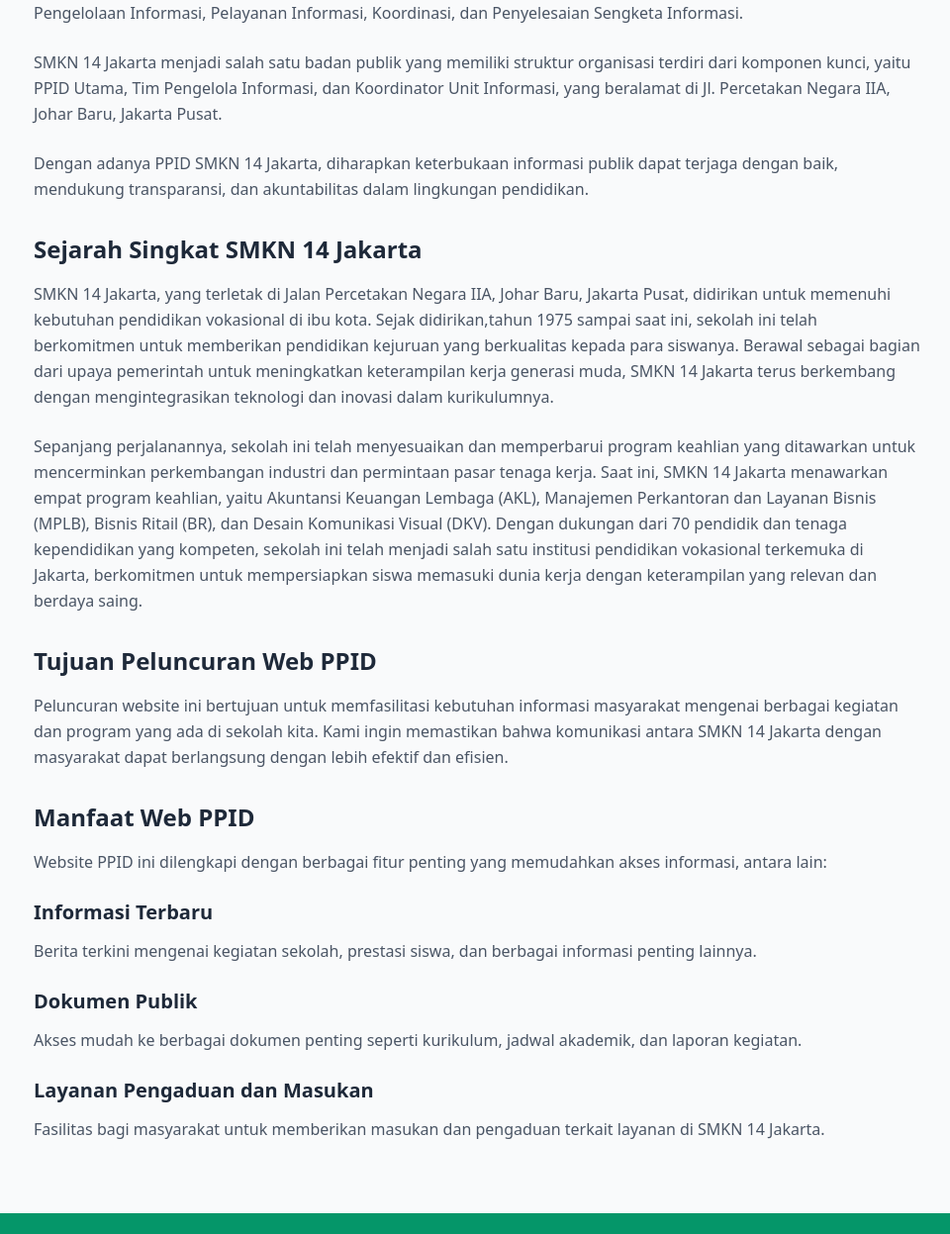
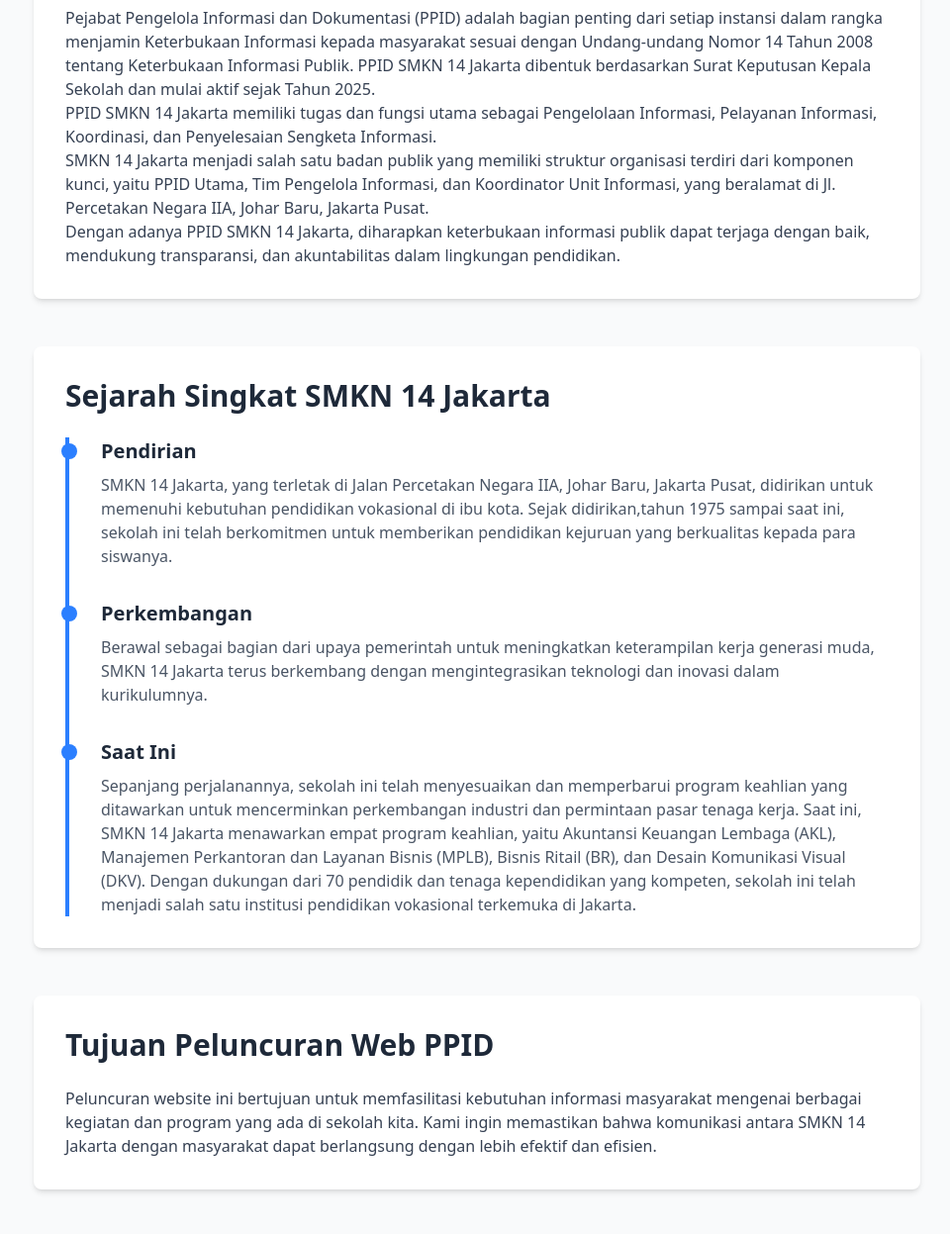
Before and after one commit to RaidToaster/SchoolWeb, an Astro site: page /profil in a window 1280 px wide. Shown: the part 421-1668 px from the top of the page at 99% size, without its empty margins (158-1118 px from the left). Built offline with nearby package versions, Linux system fonts and the light colour scheme; Astro itself is replaced by a stand-in of ours.

Commit message:
Update profil.astro

```diff
--- a/src/pages/profil.astro
+++ b/src/pages/profil.astro
@@ -3,60 +3,73 @@ import PageLayout from "../layouts/PageLayout.astro";
 ---
 
 <PageLayout title="Profil - PPID SMKN 14 Jakarta">
-  <div class="container mx-auto px-6 py-12">
-    <div class="max-w-4xl mx-auto">
-      <h1 class="text-4xl font-bold text-gray-800 mb-8">Profil PPID SMKN 14 Jakarta</h1>
+  <div class="bg-gray-50">
+    <div class="container mx-auto px-6 py-8">
+      <div class="max-w-4xl mx-auto text-center">
+        <h1 class="text-4xl md:text-5xl font-bold text-gray-900 mb-4">Profil PPID SMKN 14 Jakarta</h1>
+        <p class="text-lg text-gray-600">Mengenal lebih dekat Pejabat Pengelola Informasi dan Dokumentasi SMKN 14 Jakarta.</p>
+      </div>
+    </div>
+  </div>
 
-      <div class="prose prose-lg max-w-none">
-        <p class="text-gray-600 leading-relaxed mb-6">
-          Pejabat Pengelola Informasi dan Dokumentasi  (PPID) adalah bagian penting dari setiap instansi dalam rangka menjamin Keterbukaan Informasi kepada masyarakat sesuai dengan Undang-undang Nomor 14 Tahun 2008 tentang Keterbukaan Informasi Publik. PPID SMKN 14 Jakarta dibentuk berdasarkan Surat Keputusan Kepala Sekolah dan mulai aktif sejak Tahun 2025.
-        </p>
+  <div class="py-8">
+    <div class="container mx-auto px-6">
+      <div class="max-w-4xl mx-auto">
+        <div class="bg-white rounded-lg shadow-md p-8 mb-12">
+          <h2 class="text-3xl font-bold text-gray-800 mb-6">Tentang PPID</h2>
+          <div class="prose prose-lg max-w-none text-gray-700">
+            <p>Pejabat Pengelola Informasi dan Dokumentasi (PPID) adalah bagian penting dari setiap instansi dalam rangka menjamin Keterbukaan Informasi kepada masyarakat sesuai dengan Undang-undang Nomor 14 Tahun 2008 tentang Keterbukaan Informasi Publik. PPID SMKN 14 Jakarta dibentuk berdasarkan Surat Keputusan Kepala Sekolah dan mulai aktif sejak Tahun 2025.</p>
+            <p>PPID SMKN 14 Jakarta memiliki tugas dan fungsi utama sebagai Pengelolaan Informasi, Pelayanan Informasi, Koordinasi, dan Penyelesaian Sengketa Informasi.</p>
+            <p>SMKN 14 Jakarta menjadi salah satu badan publik yang memiliki struktur organisasi terdiri dari komponen kunci, yaitu PPID Utama, Tim Pengelola Informasi, dan Koordinator Unit Informasi, yang beralamat di Jl. Percetakan Negara IIA, Johar Baru, Jakarta Pusat.</p>
+            <p>Dengan adanya PPID SMKN 14 Jakarta, diharapkan keterbukaan informasi publik dapat terjaga dengan baik, mendukung transparansi, dan akuntabilitas dalam lingkungan pendidikan.</p>
+          </div>
+        </div>
 
-        <p class="text-gray-600 leading-relaxed mb-6">
-          Pejabat Pengelola Informasi dan Dokumentasi (PPID) SMKN 14 Jakarta memiliki tugas dan fungsi utama sebagai Pengelolaan Informasi, Pelayanan Informasi, Koordinasi, dan Penyelesaian Sengketa Informasi.
-        </p>
+        <div class="bg-white rounded-lg shadow-md p-8 mb-12">
+          <h2 class="text-3xl font-bold text-gray-800 mb-6">Sejarah Singkat SMKN 14 Jakarta</h2>
+          <div class="relative border-l-4 border-blue-500 pl-8">
+            <div class="mb-8">
+              <div class="absolute w-4 h-4 bg-blue-500 rounded-full -left-2 mt-1.5"></div>
+              <h3 class="text-xl font-semibold text-gray-800">Pendirian</h3>
+              <p class="text-gray-600 mt-2">SMKN 14 Jakarta, yang terletak di Jalan Percetakan Negara IIA, Johar Baru, Jakarta Pusat, didirikan untuk memenuhi kebutuhan pendidikan vokasional di ibu kota. Sejak didirikan,tahun 1975 sampai saat ini, sekolah ini telah berkomitmen untuk memberikan pendidikan kejuruan yang berkualitas kepada para siswanya.</p>
+            </div>
+            <div class="mb-8">
+              <div class="absolute w-4 h-4 bg-blue-500 rounded-full -left-2 mt-1.5"></div>
+              <h3 class="text-xl font-semibold text-gray-800">Perkembangan</h3>
+              <p class="text-gray-600 mt-2">Berawal sebagai bagian dari upaya pemerintah untuk meningkatkan keterampilan kerja generasi muda, SMKN 14 Jakarta terus berkembang dengan mengintegrasikan teknologi dan inovasi dalam kurikulumnya.</p>
+            </div>
+            <div>
+              <div class="absolute w-4 h-4 bg-blue-500 rounded-full -left-2 mt-1.5"></div>
+              <h3 class="text-xl font-semibold text-gray-800">Saat Ini</h3>
+              <p class="text-gray-600 mt-2">Sepanjang perjalanannya, sekolah ini telah menyesuaikan dan memperbarui program keahlian yang ditawarkan untuk mencerminkan perkembangan industri dan permintaan pasar tenaga kerja. Saat ini, SMKN 14 Jakarta menawarkan empat program keahlian, yaitu Akuntansi Keuangan Lembaga (AKL), Manajemen Perkantoran dan Layanan Bisnis (MPLB), Bisnis Ritail (BR), dan Desain Komunikasi Visual (DKV). Dengan dukungan dari 70 pendidik dan tenaga kependidikan yang kompeten, sekolah ini telah menjadi salah satu institusi pendidikan vokasional terkemuka di Jakarta.</p>
+            </div>
+          </div>
+        </div>
 
-        <p class="text-gray-600 leading-relaxed mb-6">
-          SMKN 14 Jakarta menjadi salah satu badan publik yang memiliki struktur organisasi terdiri dari komponen kunci, yaitu PPID Utama, Tim Pengelola Informasi, dan Koordinator Unit Informasi, yang beralamat di Jl. Percetakan Negara IIA, Johar Baru, Jakarta Pusat.
-        </p>
+        <div class="bg-white rounded-lg shadow-md p-8 mb-12">
+          <h2 class="text-3xl font-bold text-gray-800 mb-6">Tujuan Peluncuran Web PPID</h2>
+          <p class="prose prose-lg max-w-none text-gray-700">Peluncuran website ini bertujuan untuk memfasilitasi kebutuhan informasi masyarakat mengenai berbagai kegiatan dan program yang ada di sekolah kita. Kami ingin memastikan bahwa komunikasi antara SMKN 14 Jakarta dengan masyarakat dapat berlangsung dengan lebih efektif dan efisien.</p>
+        </div>
 
-        <p class="text-gray-600 leading-relaxed mb-6">
-          Dengan adanya PPID SMKN 14 Jakarta, diharapkan keterbukaan informasi publik dapat terjaga dengan baik, mendukung transparansi, dan akuntabilitas dalam lingkungan pendidikan.
-        </p>
+        <div class="text-center">
+          <h2 class="text-3xl font-bold text-gray-800 mb-8">Manfaat Web PPID</h2>
+          <p class="text-lg text-gray-600 max-w-2xl mx-auto mb-12">Website PPID ini dilengkapi dengan berbagai fitur penting yang memudahkan akses informasi.</p>
+          <div class="grid md:grid-cols-3 gap-8">
+            <div class="bg-white p-6 rounded-lg shadow-lg hover:shadow-xl transition-shadow">
+              <h3 class="text-xl font-bold text-gray-800 mb-3">Informasi Terbaru</h3>
+              <p class="text-gray-600">Berita terkini mengenai kegiatan sekolah, prestasi siswa, dan berbagai informasi penting lainnya.</p>
+            </div>
+            <div class="bg-white p-6 rounded-lg shadow-lg hover:shadow-xl transition-shadow">
+              <h3 class="text-xl font-bold text-gray-800 mb-3">Dokumen Publik</h3>
+              <p class="text-gray-600">Akses mudah ke berbagai dokumen penting seperti kurikulum, jadwal akademik, dan laporan kegiatan.</p>
+            </div>
+            <div class="bg-white p-6 rounded-lg shadow-lg hover:shadow-xl transition-shadow">
+              <h3 class="text-xl font-bold text-gray-800 mb-3">Layanan Pengaduan</h3>
+              <p class="text-gray-600">Fasilitas bagi masyarakat untuk memberikan masukan dan pengaduan terkait layanan di SMKN 14 Jakarta.</p>
+            </div>
+          </div>
+        </div>
 
-        <h2 class="text-2xl font-bold text-gray-800 mt-8 mb-4">Sejarah Singkat SMKN 14 Jakarta</h2>
-        <p class="text-gray-600 leading-relaxed mb-6">
-          SMKN 14 Jakarta, yang terletak di Jalan Percetakan Negara IIA, Johar Baru, Jakarta Pusat, didirikan untuk memenuhi kebutuhan pendidikan vokasional di ibu kota. Sejak didirikan,tahun 1975 sampai saat ini, sekolah ini telah berkomitmen untuk memberikan pendidikan kejuruan yang berkualitas kepada para siswanya. Berawal sebagai bagian dari upaya pemerintah untuk meningkatkan keterampilan kerja generasi muda, SMKN 14 Jakarta terus berkembang dengan mengintegrasikan teknologi dan inovasi dalam kurikulumnya.
-        </p>
-
-        <p class="text-gray-600 leading-relaxed mb-6">
-          Sepanjang perjalanannya, sekolah ini telah menyesuaikan dan memperbarui program keahlian yang ditawarkan untuk mencerminkan perkembangan industri dan permintaan pasar tenaga kerja. Saat ini, SMKN 14 Jakarta menawarkan empat program keahlian, yaitu Akuntansi Keuangan Lembaga (AKL), Manajemen Perkantoran dan Layanan Bisnis (MPLB), Bisnis Ritail (BR), dan Desain Komunikasi Visual (DKV). Dengan dukungan dari 70 pendidik dan tenaga kependidikan yang kompeten, sekolah ini telah menjadi salah satu institusi pendidikan vokasional terkemuka di Jakarta, berkomitmen untuk mempersiapkan siswa memasuki dunia kerja dengan keterampilan yang relevan dan berdaya saing.
-        </p>
-
-        <h2 class="text-2xl font-bold text-gray-800 mt-8 mb-4">Tujuan Peluncuran Web PPID</h2>
-        <p class="text-gray-600 leading-relaxed mb-6">
-          Peluncuran website ini bertujuan untuk memfasilitasi kebutuhan informasi masyarakat mengenai berbagai kegiatan dan program yang ada di sekolah kita. Kami ingin memastikan bahwa komunikasi antara SMKN 14 Jakarta dengan masyarakat dapat berlangsung dengan lebih efektif dan efisien.
-        </p>
-
-        <h2 class="text-2xl font-bold text-gray-800 mt-8 mb-4">Manfaat Web PPID</h2>
-        <p class="text-gray-600 leading-relaxed mb-6">
-          Website PPID ini dilengkapi dengan berbagai fitur penting yang memudahkan akses informasi, antara lain:
-        </p>
-
-        <h3 class="text-xl font-bold text-gray-800 mt-6 mb-3">Informasi Terbaru</h3>
-        <p class="text-gray-600 leading-relaxed mb-4">
-          Berita terkini mengenai kegiatan sekolah, prestasi siswa, dan berbagai informasi penting lainnya.
-        </p>
-
-        <h3 class="text-xl font-bold text-gray-800 mt-6 mb-3">Dokumen Publik</h3>
-        <p class="text-gray-600 leading-relaxed mb-4">
-          Akses mudah ke berbagai dokumen penting seperti kurikulum, jadwal akademik, dan laporan kegiatan.
-        </p>
-
-        <h3 class="text-xl font-bold text-gray-800 mt-6 mb-3">Layanan Pengaduan dan Masukan</h3>
-        <p class="text-gray-600 leading-relaxed mb-6">
-          Fasilitas bagi masyarakat untuk memberikan masukan dan pengaduan terkait layanan di SMKN 14 Jakarta.
-        </p>
       </div>
     </div>
   </div>
```
